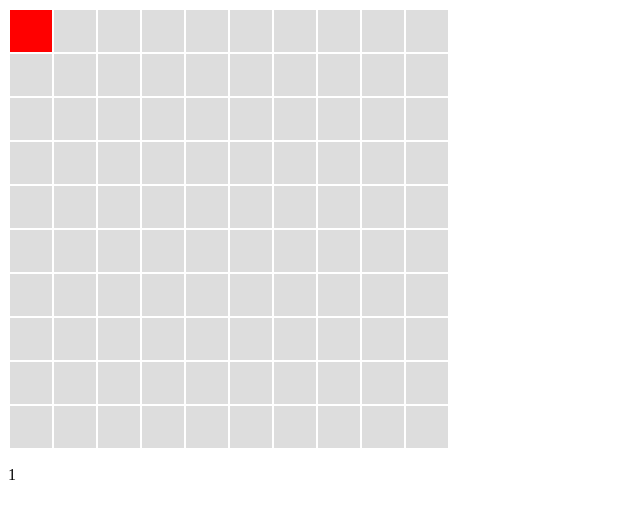
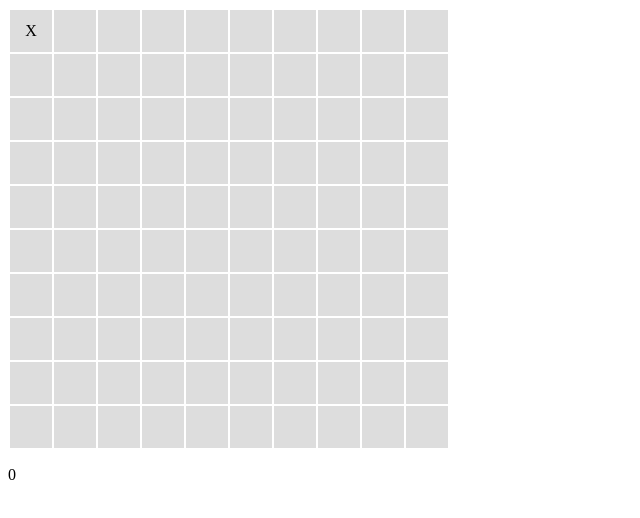
Before and after one commit to archiewald/warsawjs-16, a plain HTML site: page index.html in a window 1280 px wide. Both pictures are taken after a click on the element 31 px from the left and 31 px from the top of the page. Shown: the whole page, without its empty margins (0-640 px from the left). Drawn offline with Linux system fonts and the light colour scheme.

Commit message:
add markShips mode

```diff
--- a/game.js
+++ b/game.js
@@ -23,7 +23,7 @@ class GameCell extends ViewComponent {
     }
 
     setState(state) {
-        if (state !== 'unknown' && state !== 'miss' && state !== 'hit'){
+        if (state !== 'unknown' && state !== 'miss' && state !== 'hit' && state !== 'mark'){
             throw new Error('Invalid state!')
         }
         this._state = state;
@@ -55,6 +55,12 @@ class GameBoard extends ViewComponent {
         const key = 'x' + row + 'y' + column;
         this.cells[key].setState(state);
     }
+
+    cleanBoard() {
+        Object.keys(this.cells).forEach(key => {
+            this.cells[key].setState('unknown');
+        })
+    }
 }
 
 class ScoreCounter extends ViewComponent {
@@ -78,7 +84,9 @@ class GameController {
     }
     handleCellClick(row, column) {
         console.log('handle click ' + row + ' ' + column);
-        this._model.fireAt(row, column);
+        if (this._model.getMode() === 'markShips'){
+            this._model.markShip(row, column);
+        } else  this._model.fireAt(row, column);
     }
 }
 
@@ -90,19 +98,46 @@ class GameModel {
         this._cells = {};
         this._observers = [];
         this._score = 0;
+        this._markedShips = 0;
+        this._shipsNumber = 12;
+        this._mode = 'markShips';
         for (let i = 0; i < _boardSize; i++){
             for (let j = 0; j < _boardSize; j++) {
                 const key = 'x'+ i + 'y' + j;
                 this._cells[key] = {
+                    hasShip: false,
+                    firedAt: false
+                }
+                this._cells['x1y1'] = {
                     hasShip: true,
                     firedAt: false
                 }
-                this._cells['x1y1'] = {
-                    hasShip: false,
-                    firedAt: false
-                }
+            }
+        }
+    }
 
-            }
+    getMode() {
+        return this._mode;
+    }
+
+    markShip(row, column) {
+        const coordinatesKey = 'x'+ row + 'y' + column;
+        const targetCell = this._cells[coordinatesKey];
+        if (targetCell.hasShip){
+            console.log('This one is already marked')
+            return;
+        }
+        targetCell.hasShip = true;
+        this._markedShips += 1;
+        console.log('You marked ship of coordinates ' + coordinatesKey);
+        this._observers.forEach(function(observer) {
+            observer('shipMarked', {row, column})
+        });
+        if (this._markedShips === this._shipsNumber) {
+            this._mode = 'fireShips';
+            this._observers.forEach(function(observer) {
+                observer('allShipsMarked');
+            }, this);
         }
     }
 
@@ -152,6 +187,12 @@ model.addObserver(function(eventType, params) {
         case 'firedAt' :
             board.setStateAt(params.row, params.column, params.result);
             break;
+        case 'shipMarked' :
+            board.setStateAt(params.row, params.column, 'mark');
+            break;
+        case 'allShipsMarked' :
+            board.cleanBoard();
+            break;
         case 'scored' :
             counter.setScore(params.score);
             break;
--- a/style.css
+++ b/style.css
@@ -9,3 +9,11 @@ td.cell_miss {
 td.cell_hit {
     background-color: red;
 }
+
+td.cell_mark {
+    text-align: center;
+}
+
+td.cell_mark::after {
+    content:"X"
+}
```
